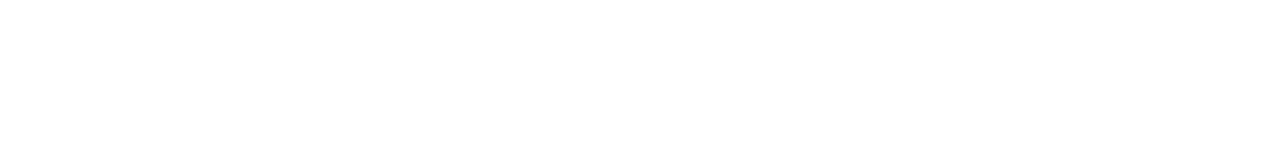
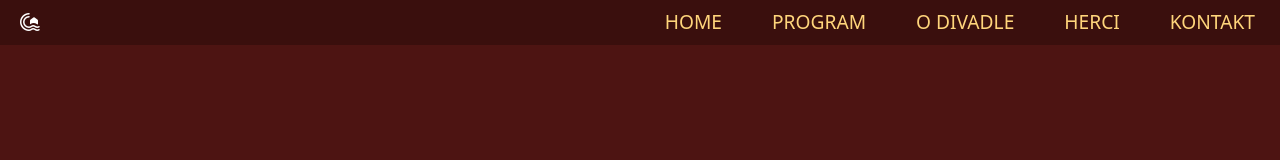
Before and after one commit to zupapert/seminarka_WPV, a plain HTML site: page WTV_seminar/index.html in a window 1280 px wide. Drawn offline with nearby package versions, Linux system fonts and the light colour scheme.

Commit message:
header lookin good

```diff
--- a/WTV_seminar/index.html
+++ b/WTV_seminar/index.html
@@ -4,11 +4,28 @@
     <meta charset="UTF-8">
     <meta name="viewport" content="width=device-width, initial-scale=1.0">
     <title>Document</title>
-
+    <link rel="stylesheet" href="https://cdnjs.cloudflare.com/ajax/libs/bootstrap/5.3.8/css/bootstrap.css"
+    integrity="sha512-zylce7fP6h4usg536JBTRj2rt7q22Z0qicHSlgSK53Irtfkz37ate3KCQ59du+aXZV6R3yyL2X1LyGKBEUMZaw=="
+    crossorigin="anonymous" referrerpolicy="no-referrer">
+    <link rel="stylesheet" href="https://cdnjs.cloudflare.com/ajax/libs/font-awesome/7.3.1/css/all.min.css"
+        integrity="sha512-QeR2VH+lsBE5LSAe1Q5EnTBbe7XTBubt8dG93Y7gidSgdMCr8nVqKcfKAMyN96SV8KDbZVTDXChatu5G2KQGzg=="
+        crossorigin="anonymous" referrerpolicy="no-referrer">
     <link rel="stylesheet" href="style.css">
 </head>
 <body>
+    <header>
+        <a href="index.html">
+            <span class="fa-solid fa-house-tsunami"></span>
+        </a>
 
+        <nav>
+            <a href="#" class="active">HOME</a>
+            <a href="#">PROGRAM</a>
+            <a href="#">O DIVADLE</a>
+            <a href="#">HERCI</a>
+            <a href="#">KONTAKT</a>
+        </nav>
+    </header>
 
 
 </body>
--- a/WTV_seminar/style.css
+++ b/WTV_seminar/style.css
@@ -0,0 +1,45 @@
+body {
+   /*height: 100%;*/
+   background-color: rgb(77, 20, 18);
+   padding: 0;
+   margin: 0;
+   color: rgb(255, 213, 123);
+}
+
+a {
+    padding: 0px 20px;
+    color: white;
+
+}
+
+header {
+    background-color: rgb(58, 15, 13);
+
+    display: flex;
+    justify-content: space-between;
+    align-items: center;
+    position: fixed;
+    right: 0;
+    left: 0;
+    top: 0;
+    z-index: 999;
+}
+
+nav a {
+    font-size: 1.2rem;
+    text-transform: uppercase;
+    color: rgb(255, 213, 123);
+    /*margin: 5px;*/
+    padding: 8px 25px;
+    /*border: 1px solid rgb(255, 213, 123);*/
+    text-decoration: none;
+}
+
+nav {
+    display: flex;
+}
+
+nav a:hover {
+    background-color: rgb(255, 255, 255);
+    color: rgb(77, 20, 18);
+}
```
